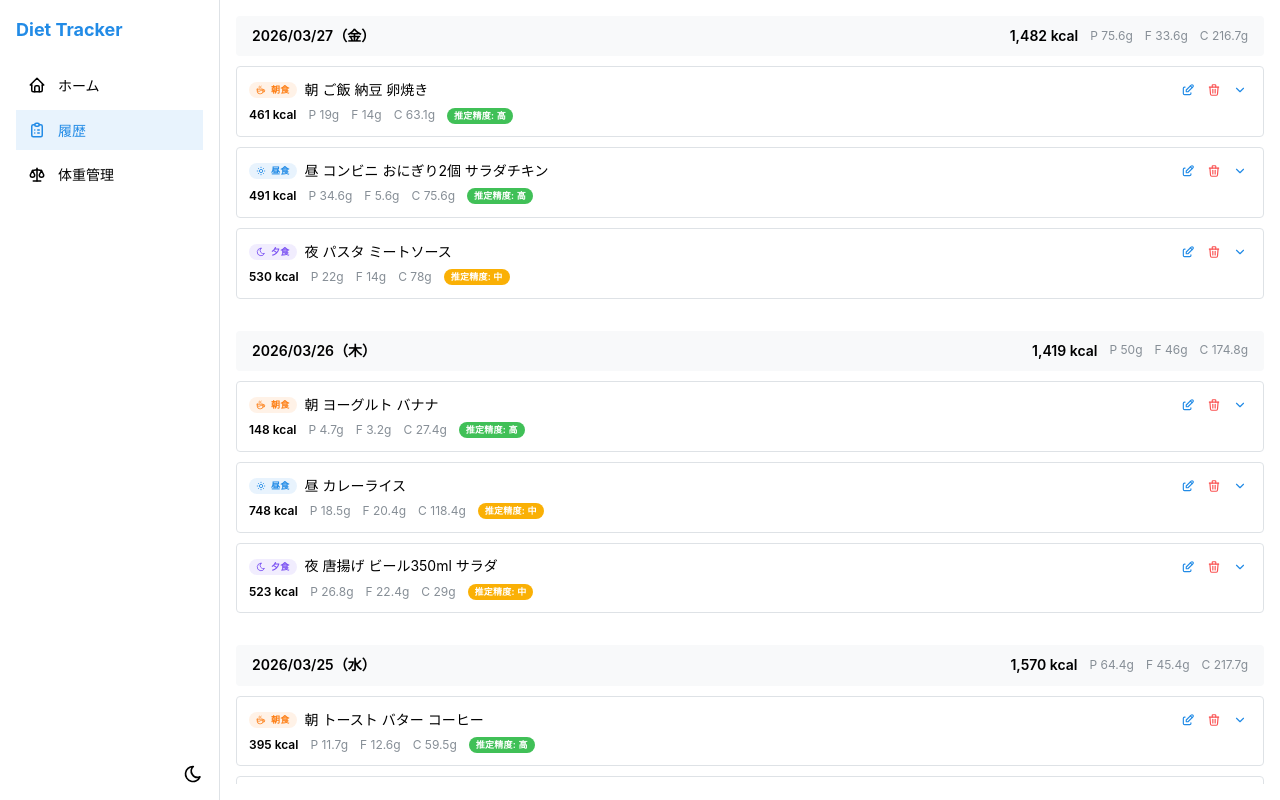
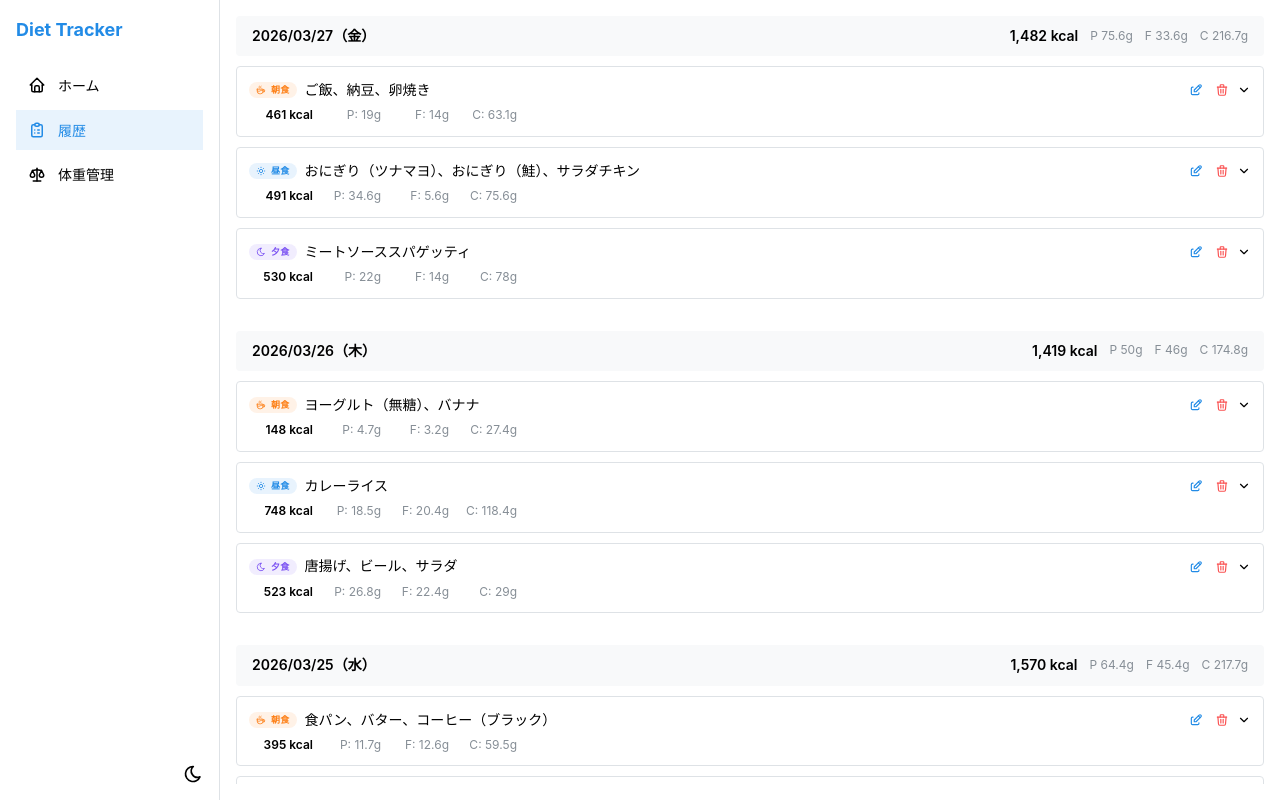
Before and after one commit to grassfieldk/diet-tracker, a Next.js app: page /history in a window 1280 px wide. Both pictures are taken after a click on the button 1188 px from the left and 90 px from the top of the page. Built offline with nearby package versions, Linux system fonts and the light colour scheme.

Commit message:
不要な項目の排除

```diff
--- a/src/app/(app)/history/page.tsx
+++ b/src/app/(app)/history/page.tsx
@@ -43,9 +43,19 @@ export default function HistoryPage() {
     setRecords((prev) => prev.filter((r) => r.id !== id));
   };
 
-  const handleSave = (id: string, rawText: string) => {
+  const handleSave = (
+    id: string,
+    values: {
+      totalCalories: number;
+      totalProtein: number;
+      totalFat: number;
+      totalCarbs: number;
+    },
+  ) => {
     setRecords((prev) =>
-      prev.map((r) => (r.id === id ? { ...r, rawText } : r)),
+      prev.map((r) =>
+        r.id === id ? { ...r, analysis: { ...r.analysis, ...values } } : r,
+      ),
     );
   };
 
--- a/src/app/(app)/layout.tsx
+++ b/src/app/(app)/layout.tsx
@@ -67,6 +67,7 @@ export default function AppLayout({ children }: { children: React.ReactNode }) {
             minHeight: 0,
             boxSizing: "border-box",
             overflowY: "auto",
+            overflowX: "hidden",
           }}
         >
           {children}
@@ -139,6 +140,7 @@ export default function AppLayout({ children }: { children: React.ReactNode }) {
           minHeight: 0,
           boxSizing: "border-box",
           overflowY: "auto",
+          overflowX: "hidden",
         }}
       >
         {children}
--- a/src/app/(app)/page.tsx
+++ b/src/app/(app)/page.tsx
@@ -42,7 +42,7 @@ export default function HomePage() {
           profile={profile}
           onSetupClick={open}
         />
-        <ScrollArea style={{ flex: 1, minHeight: 0 }}>
+        <ScrollArea style={{ flex: 1, minHeight: 0 }} scrollbars="y">
           <ChatHistory messages={messages} />
           <div ref={bottomRef} />
         </ScrollArea>
--- a/src/components/history/DayGroup.tsx
+++ b/src/components/history/DayGroup.tsx
@@ -23,12 +23,6 @@ import {
   IconTrash,
 } from "@tabler/icons-react";
 import type { MealCategory, MealRecord } from "@/types";
-
-const CONFIDENCE_BADGE = {
-  high: { label: "高", color: "green" },
-  medium: { label: "中", color: "yellow" },
-  low: { label: "低", color: "red" },
-} as const;
 
 const CATEGORY_COLOR: Record<MealCategory, string> = {
   朝食: "orange",
@@ -59,7 +53,13 @@ function MealRecordRow({ record, onEdit, onDelete }: MealRecordRowProps) {
   const { analysis } = record;
 
   return (
-    <Paper withBorder radius="sm" p="sm">
+    <Paper
+      withBorder
+      radius="sm"
+      p="sm"
+      onClick={toggle}
+      style={{ cursor: "pointer" }}
+    >
       <Stack gap={6}>
         <Group justify="space-between" wrap="nowrap">
           <Group gap={8} wrap="nowrap" style={{ minWidth: 0 }}>
@@ -73,14 +73,17 @@ function MealRecordRow({ record, onEdit, onDelete }: MealRecordRowProps) {
               {record.mealCategory}
             </Badge>
             <Text size="sm" style={{ wordBreak: "break-word" }}>
-              {record.rawText}
+              {record.analysis.foods.map((f) => f.name).join("、")}
             </Text>
           </Group>
           <Group gap={4} style={{ flexShrink: 0 }}>
             <ActionIcon
               size="sm"
               variant="subtle"
-              onClick={() => onEdit(record)}
+              onClick={(e) => {
+                e.stopPropagation();
+                onEdit(record);
+              }}
               aria-label="編集"
             >
               <IconEdit size={14} />
@@ -89,38 +92,44 @@ function MealRecordRow({ record, onEdit, onDelete }: MealRecordRowProps) {
               size="sm"
               variant="subtle"
               color="red"
-              onClick={() => onDelete(record.id)}
+              onClick={(e) => {
+                e.stopPropagation();
+                onDelete(record.id);
+              }}
               aria-label="削除"
             >
               <IconTrash size={14} />
             </ActionIcon>
-            <ActionIcon
-              size="sm"
-              variant="subtle"
-              onClick={toggle}
-              aria-label="詳細"
-            >
-              {expanded ? (
-                <IconChevronUp size={14} />
-              ) : (
-                <IconChevronDown size={14} />
-              )}
-            </ActionIcon>
+            {expanded ? (
+              <IconChevronUp size={14} style={{ flexShrink: 0 }} />
+            ) : (
+              <IconChevronDown size={14} style={{ flexShrink: 0 }} />
+            )}
           </Group>
         </Group>
 
-        <Group gap={12}>
-          <Text size="xs" fw={600}>
-            {analysis.totalCalories} kcal
+        <Box
+          style={{
+            display: "grid",
+            gridTemplateColumns: "4em 4em 4em 4em",
+            alignItems: "center",
+            // textAlign: "right",
+            gap: "0 4px",
+          }}
+        >
+          <Text size="xs" fw={600} ta="right">
+            {analysis.totalCalories.toLocaleString()} kcal
           </Text>
-          <Text size="xs" c="dimmed">
-            P {analysis.totalProtein}g　F {analysis.totalFat}g　C{" "}
-            {analysis.totalCarbs}g
+          <Text size="xs" c="dimmed" ta="right">
+            P: {analysis.totalProtein}g
           </Text>
-          <Badge size="xs" color={CONFIDENCE_BADGE[analysis.confidence].color}>
-            推定精度: {CONFIDENCE_BADGE[analysis.confidence].label}
-          </Badge>
-        </Group>
+          <Text size="xs" c="dimmed" ta="right">
+            F: {analysis.totalFat}g
+          </Text>
+          <Text size="xs" c="dimmed" ta="right">
+            C: {analysis.totalCarbs}g
+          </Text>
+        </Box>
 
         <Collapse in={expanded}>
           <Box pt={4}>
--- a/src/components/history/MealEditModal.tsx
+++ b/src/components/history/MealEditModal.tsx
@@ -1,35 +1,32 @@
 "use client";
 
-import {
-  Button,
-  Group,
-  Modal,
-  NumberInput,
-  Stack,
-  Textarea,
-} from "@mantine/core";
+import { Button, Group, Modal, NumberInput, Stack } from "@mantine/core";
 import { useForm } from "@mantine/form";
 import { useEffect } from "react";
 import type { MealRecord } from "@/types";
 
+interface NutritionValues {
+  totalCalories: number;
+  totalProtein: number;
+  totalFat: number;
+  totalCarbs: number;
+}
+
 interface MealEditModalProps {
   record: MealRecord | null;
   onClose: () => void;
-  onSave: (id: string, rawText: string) => void;
+  onSave: (id: string, values: NutritionValues) => void;
 }
 
 export function MealEditModal({ record, onClose, onSave }: MealEditModalProps) {
   const form = useForm({
     initialValues: {
-      rawText: record?.rawText ?? "",
       totalCalories: record?.analysis.totalCalories ?? 0,
       totalProtein: record?.analysis.totalProtein ?? 0,
       totalFat: record?.analysis.totalFat ?? 0,
       totalCarbs: record?.analysis.totalCarbs ?? 0,
     },
     validate: {
-      rawText: (v) =>
-        v.trim().length === 0 ? "入力内容を入力してください" : null,
       totalCalories: (v) => (Number(v) < 0 ? "0以上で入力してください" : null),
     },
   });
@@ -38,7 +35,6 @@ export function MealEditModal({ record, onClose, onSave }: MealEditModalProps) {
   useEffect(() => {
     if (record) {
       form.setValues({
-        rawText: record.rawText,
         totalCalories: record.analysis.totalCalories,
         totalProtein: record.analysis.totalProtein,
         totalFat: record.analysis.totalFat,
@@ -57,17 +53,16 @@ export function MealEditModal({ record, onClose, onSave }: MealEditModalProps) {
       <form
         onSubmit={form.onSubmit((values) => {
           if (!record) return;
-          onSave(record.id, values.rawText.trim());
+          onSave(record.id, {
+            totalCalories: Number(values.totalCalories),
+            totalProtein: Number(values.totalProtein),
+            totalFat: Number(values.totalFat),
+            totalCarbs: Number(values.totalCarbs),
+          });
           onClose();
         })}
       >
         <Stack>
-          <Textarea
-            label="入力内容"
-            autosize
-            minRows={2}
-            {...form.getInputProps("rawText")}
-          />
           <Group grow>
             <NumberInput
               label="カロリー (kcal)"
--- a/src/components/home/DailySummary.tsx
+++ b/src/components/home/DailySummary.tsx
@@ -2,6 +2,7 @@
 
 import { DonutChart } from "@mantine/charts";
 import { Anchor, Badge, Group, Paper, Stack, Text, Title } from "@mantine/core";
+import { useEffect, useState } from "react";
 import type { ChatMessage, UserProfile } from "@/types";
 
 interface DailySummaryProps {
@@ -60,6 +61,9 @@ export function DailySummary({
 
   const bmrDiff = profile ? Math.round(totalCalories - profile.bmr) : null;
 
+  const [mounted, setMounted] = useState(false);
+  useEffect(() => setMounted(true), []);
+
   return (
     <Paper p="md" withBorder radius="md">
       <Group align="flex-start" justify="space-between" wrap="nowrap" gap="md">
@@ -109,7 +113,7 @@ export function DailySummary({
           </Group>
         </Stack>
 
-        {totalCalories > 0 && (
+        {mounted && totalCalories > 0 && (
           <DonutChart
             data={pfcData}
             size={88}
--- a/src/lib/mock-ai.ts
+++ b/src/lib/mock-ai.ts
@@ -60,8 +60,6 @@ function mockAnalyzeNutrition(text: string): NutritionAnalysis {
     totalProtein: 15.0,
     totalFat: 10.0,
     totalCarbs: 50.0,
-    confidence: "low",
-    notes: "詳細な情報が少ないため推定精度が低くなっています",
   };
 }
 
--- a/src/lib/mock-data.ts
+++ b/src/lib/mock-data.ts
@@ -30,7 +30,6 @@ export const MOCK_CHAT_MESSAGES: ChatMessage[] = [
       totalProtein: 10.4,
       totalFat: 5.0,
       totalCarbs: 61.1,
-      confidence: "high",
     },
   },
   {
@@ -69,7 +68,6 @@ export const MOCK_CHAT_MESSAGES: ChatMessage[] = [
       totalProtein: 22.4,
       totalFat: 20.0,
       totalCarbs: 75.0,
-      confidence: "medium",
       notes: "ラーメンは種類により大きく異なります",
     },
   },
@@ -94,7 +92,6 @@ export const MOCK_MEAL_RECORDS: MealRecord[] = [
   // 3日前
   {
     id: "h1",
-    rawText: "朝 トースト バター コーヒー",
     mealCategory: "朝食",
     recordedAt: daysAgo(3),
     analysis: {
@@ -128,12 +125,10 @@ export const MOCK_MEAL_RECORDS: MealRecord[] = [
       totalProtein: 11.7,
       totalFat: 12.6,
       totalCarbs: 59.5,
-      confidence: "high",
     },
   },
   {
     id: "h2",
-    rawText: "昼 牛丼 みそ汁",
     mealCategory: "昼食",
     recordedAt: daysAgo(3),
     analysis: {
@@ -159,12 +154,10 @@ export const MOCK_MEAL_RECORDS: MealRecord[] = [
       totalProtein: 24.5,
       totalFat: 18.2,
       totalCarbs: 97.9,
-      confidence: "medium",
     },
   },
   {
     id: "h3",
-    rawText: "夜 焼き魚 ご飯 豆腐の味噌汁",
     mealCategory: "夕食",
     recordedAt: daysAgo(3),
     analysis: {
@@ -198,13 +191,11 @@ export const MOCK_MEAL_RECORDS: MealRecord[] = [
       totalProtein: 28.2,
       totalFat: 14.6,
       totalCarbs: 60.3,
-      confidence: "high",
     },
   },
   // 2日前
   {
     id: "h4",
-    rawText: "朝 ヨーグルト バナナ",
     mealCategory: "朝食",
     recordedAt: daysAgo(2),
     analysis: {
@@ -230,12 +221,10 @@ export const MOCK_MEAL_RECORDS: MealRecord[] = [
       totalProtein: 4.7,
       totalFat: 3.2,
       totalCarbs: 27.4,
-      confidence: "high",
     },
   },
   {
     id: "h5",
-    rawText: "昼 カレーライス",
     mealCategory: "昼食",
     recordedAt: daysAgo(2),
     analysis: {
@@ -253,13 +242,11 @@ export const MOCK_MEAL_RECORDS: MealRecord[] = [
       totalProtein: 18.5,
       totalFat: 20.4,
       totalCarbs: 118.4,
-      confidence: "medium",
       notes: "カレーのルーや具材により大きく変動します",
     },
   },
   {
     id: "h6",
-    rawText: "夜 唐揚げ ビール350ml サラダ",
     mealCategory: "夕食",
     recordedAt: daysAgo(2),
     analysis: {
@@ -293,13 +280,11 @@ export const MOCK_MEAL_RECORDS: MealRecord[] = [
       totalProtein: 26.8,
       totalFat: 22.4,
       totalCarbs: 29.0,
-      confidence: "medium",
     },
   },
   // 昨日
   {
     id: "h7",
-    rawText: "朝 ご飯 納豆 卵焼き",
     mealCategory: "朝食",
     recordedAt: daysAgo(1),
     analysis: {
@@ -333,12 +318,10 @@ export const MOCK_MEAL_RECORDS: MealRecord[] = [
       totalProtein: 19.0,
       totalFat: 14.0,
       totalCarbs: 63.1,
-      confidence: "high",
     },
   },
   {
     id: "h8",
-    rawText: "昼 コンビニ おにぎり2個 サラダチキン",
     mealCategory: "昼食",
     recordedAt: daysAgo(1),
     analysis: {
@@ -372,12 +355,10 @@ export const MOCK_MEAL_RECORDS: MealRecord[] = [
       totalProtein: 34.6,
       totalFat: 5.6,
       totalCarbs: 75.6,
-      confidence: "high",
     },
   },
   {
     id: "h9",
-    rawText: "夜 パスタ ミートソース",
     mealCategory: "夕食",
     recordedAt: daysAgo(1),
     analysis: {
@@ -395,7 +376,6 @@ export const MOCK_MEAL_RECORDS: MealRecord[] = [
       totalProtein: 22.0,
       totalFat: 14.0,
       totalCarbs: 78.0,
-      confidence: "medium",
     },
   },
 ];
--- a/src/types/index.ts
+++ b/src/types/index.ts
@@ -13,7 +13,6 @@ export interface NutritionAnalysis {
   totalProtein: number;
   totalFat: number;
   totalCarbs: number;
-  confidence: "high" | "medium" | "low";
   notes?: string;
 }
 
@@ -34,7 +33,6 @@ export interface ChatMessage {
 /** 履歴画面で扱う食事記録 */
 export interface MealRecord {
   id: string;
-  rawText: string;
   mealCategory: MealCategory;
   analysis: NutritionAnalysis;
   recordedAt: Date;
```
Also changed, not shown: src/components/chat/ChatMessage.tsx (+7 -54 lines).
